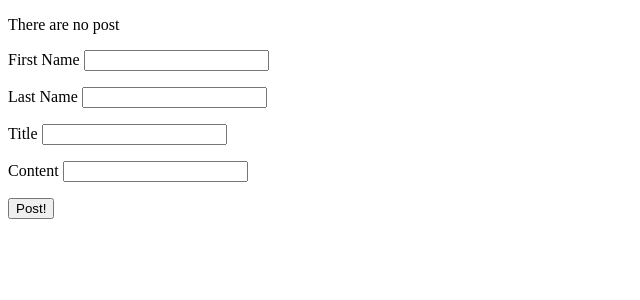
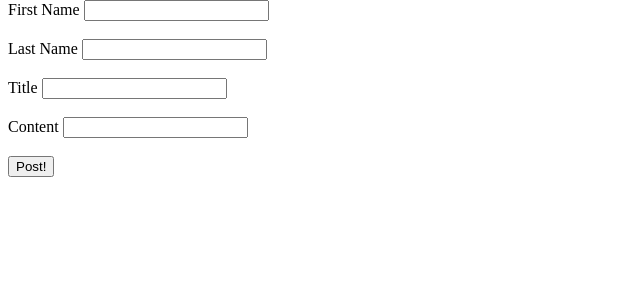
Before and after one commit to ValrynMilly/Flask_Blog, a Flask app: page /post in a window 1280 px wide. Shown: the part 26-326 px from the top of the page, without its empty margins (0-640 px from the left). Run offline with Flask 2, Linux system fonts and the light colour scheme.

Commit message:
Cleaned code and some errors
Working

```diff
--- a/application/templates/post.html
+++ b/application/templates/post.html
@@ -1,19 +1,11 @@
 {% extends "layout.html" %}
 {% block body_content %}
-{% if posts %}
-	{% for post in posts %}
-		<p>Author: {{ post.author }}</p>
-		<p>Title: {{ post.title }}</p>
-		<p>Content: {{ post.content }}</p>
-	{% endfor %}
-{% else %}
-	<p>There are no post</p>
-{% endif %}
 
+<div class="form">
+	<form method="POST" action="">
+		{{ form.hidden_tag() }}
 		<div class="form-group">
-	<form method='POST' action=''>
 			{{ form.first_name.label }}
-		{{ form.hidden_tag() }}
 			{{ form.first_name }}
 			{% if form.first_name.errors %}
 			<div class="error">
@@ -22,11 +14,12 @@
 				{% endfor %}
 			</div>
 			{% endif %}
-	</form>
+		</div>
 
-	<form method='POST' action=''>
+		<br>
+
+		<div class="form-group">
 			{{ form.last_name.label }}
-		{{ form.hidden_tag() }}
 			{{ form.last_name }}
 			{% if form.last_name.errors %}
 			<div class="error">
@@ -35,12 +28,13 @@
 				{% endfor %}
 			</div>
 			{% endif %}
-	</form>
+		</div>
 
-	<form method='POST' action=''>
+		<br>
+
+		<div class="form-group">
 			{{ form.title.label }}
 			{{ form.title }}
-		{{ form.hidden_tag() }}
 			{% if form.title.errors %}
 			<div class="error">
 				{% for error in form.title.errors %}
@@ -48,12 +42,13 @@
 				{% endfor %}
 			</div>
 			{% endif %}
-	</form>
+		</div>
 
-	<form method='POST' action=''>
+		<br>
+
+		<div class="form-group">
 			{{ form.content.label }}
 			{{ form.content }}
-		{{ form.hidden_tag() }}
 			{% if form.content.errors %}
 			<div class="error">
 				{% for error in form.content.errors %}
@@ -61,11 +56,13 @@
 				{% endfor %}
 			</div>
 			{% endif %}
-	</form>
+		</div>
 
-	<form method='POST' action=''>
+		<br>
+
+		<div class="form-group">
 		    {{ form.submit }}
-		{{ form.hidden_tag() }}
+		</div>
 	</form>
 </div>
-{% endblock %}
+{% endblock body_content %}
```
Lines whose indentation alone changed are shown as unchanged.
